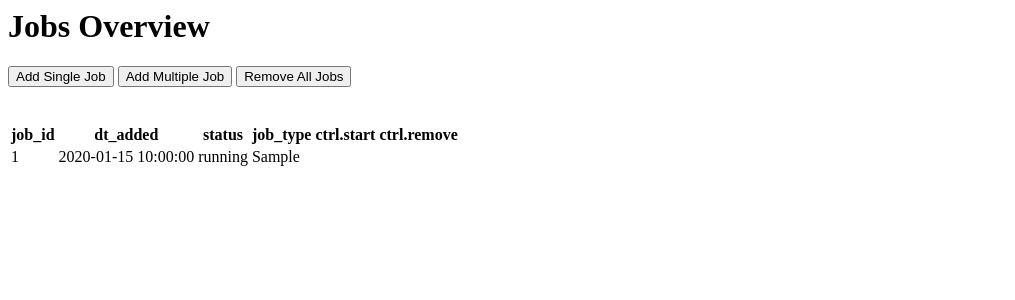
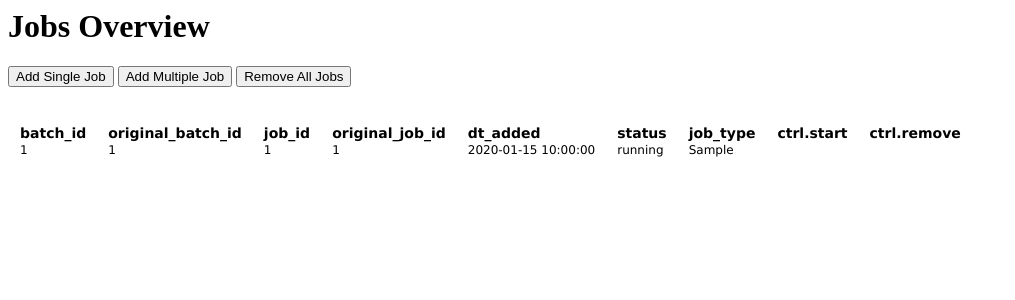
Before and after one commit to GustavRoder/task_runner, a Flask app: template templates/index.html in a window 1280 px wide. Shown: the top 300 px of the page, without its empty margins (0-1015 px from the left). Run offline with Flask 3, Linux system fonts and the light colour scheme; the template is opened without the code that fills it: most values are stand-ins (such as "Sample title", 1, 10 or a date in 2020); parts of the project's set-up code (start-up, migrations or seed data) failed here and were passed over.

Commit message:
Show job batches in table, and add 10 jobs from button

```diff
--- a/templates/index.html
+++ b/templates/index.html
@@ -33,17 +33,23 @@
 
     async function job_add_multiple() {
 
+        let jobs = []
+
+        for (let i=0; i<10; i++) {
+            jobs.push({
+                "batch_id": "B1",
+                "job_id": "J"+(i+1),
+                "job_type": "cmd",
+                "cmd": "ls /tmp"});
+        }
+
         const response = await fetch('/api/jobs/add-multiple', {
             method:'POST',
             headers: {
                 'Accept': 'application/json',
                 'Content-Type': 'application/json'
             },
-            body: JSON.stringify([{
-                "batch_id": "B1",
-                "job_id": "J"+1,
-                "job_type": "cmd",
-                "cmd": "ls /tmp"}])
+            body: JSON.stringify(jobs)
         });
 
         const content = await response.json();
@@ -62,6 +68,35 @@
 
 
 
+
+
+
+<style>
+
+    .tbl1 {
+        font-family: Verdana, Geneva, Tahoma, sans-serif;
+        font-size: 12px;
+    }
+
+    .tbl1 th {
+        font-size: 14px;
+        padding: 0 10px;
+        text-align: left;
+    }
+
+    .tbl1 td {
+        margin: 4px;
+        padding: 0 10px;
+    }
+
+</style>
+
+
+
+
+
+
+
 <head>
     <title>Task Runner</title>
 </head>
@@ -76,11 +111,19 @@
 
     <br /><br /><br />
 
-    <table>
+    <table class="tbl1">
 
         <thead>
             <tr>
-                <th>job_id</th><th>dt_added</th><th>status</th><th>job_type</th><th>ctrl.start</th><th>ctrl.remove</th>
+                <th>batch_id</th>
+                <th>original_batch_id</th>
+                <th>job_id</th>
+                <th>original_job_id</th>
+                <th>dt_added</th>
+                <th>status</th>
+                <th>job_type</th>
+                <th>ctrl.start</th>
+                <th>ctrl.remove</th>
             </tr>
 
         </thead>
@@ -90,7 +133,10 @@
 
             {% for job in jobs %}
             <tr>
+                <td>{{job['batch_id']}}</td>
+                <td>{{job['original_batch_id']}}</td>
                 <td>{{job['job_id']}}</td>
+                <td>{{job['original_job_id']}}</td>
                 <td>{{job['dt_added']}}</td>
                 <td>{{job['status']}}</td>
                 <td>{{job['job_type']}}</td>
```
